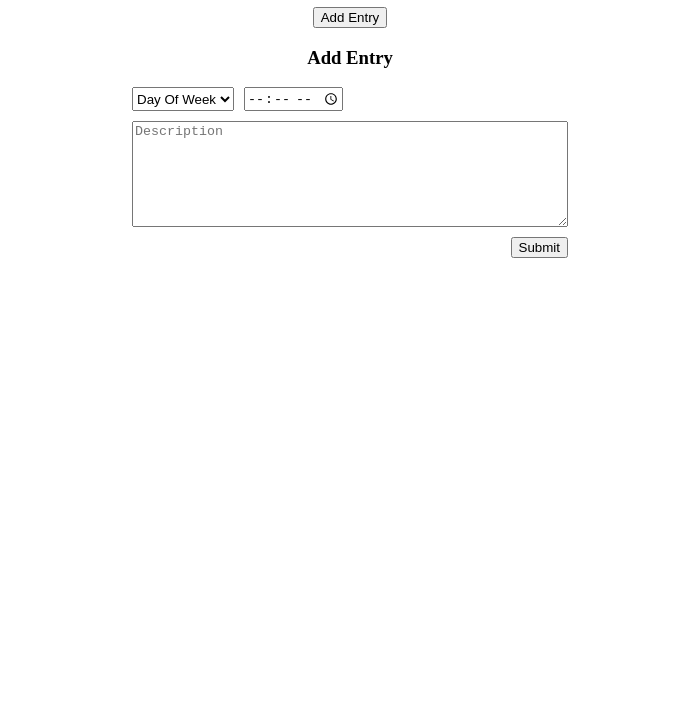
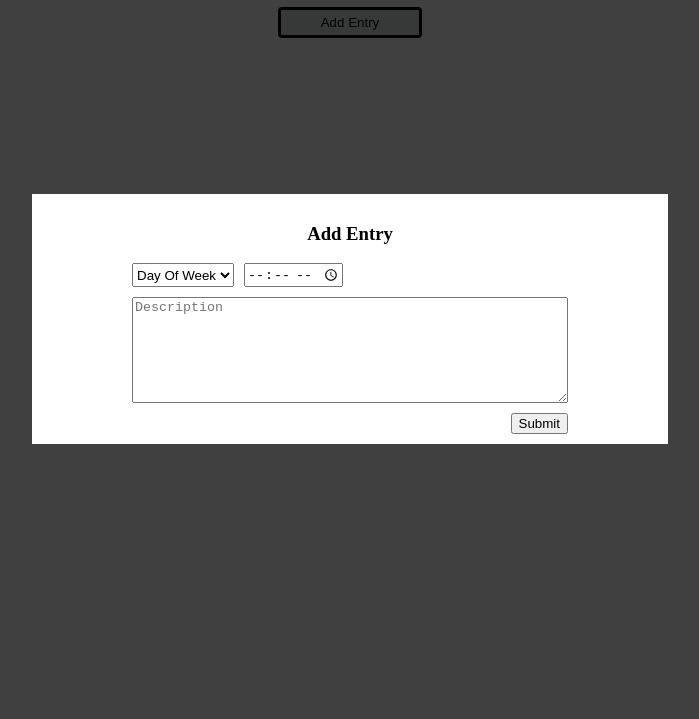
Before and after one commit to DevJosephLee/week-planner, a plain HTML site: page index.html in a window 1280 px wide. Shown: the part 81-800 px from the top of the page, without its empty margins (290-989 px from the left). Drawn offline with Linux system fonts and the light colour scheme.

Commit message:
modified styling

```diff
--- a/styles.css
+++ b/styles.css
@@ -27,6 +27,30 @@
   height: 100px;
 }
 
+.button-add-entry {
+  border: solid;
+  border-radius: 4px;
+  padding: 5px 40px;
+  background-color: #d8e2dc;
+}
+
+.modal-outer {
+  position: fixed;
+  top: 0;
+  bottom: 0;
+  right: 0;
+  left: 0;
+  background-color: rgba(0, 0, 0, 0.75);
+  display: flex;
+  justify-content: center;
+  align-items: center;
+}
+
+.modal-content {
+  background-color: white;
+  padding: 10px 100px;
+}
+
 /* .text-align-center {
   text-align: center;
 } */
```
